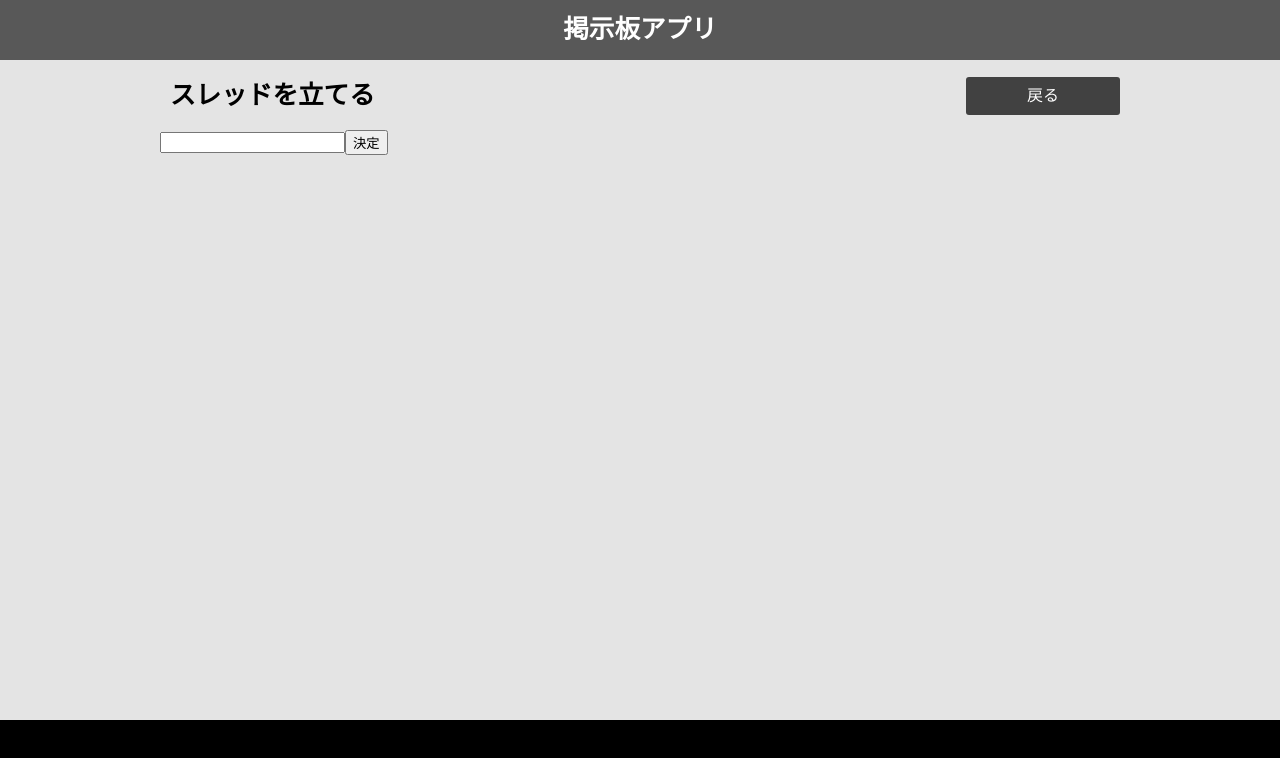
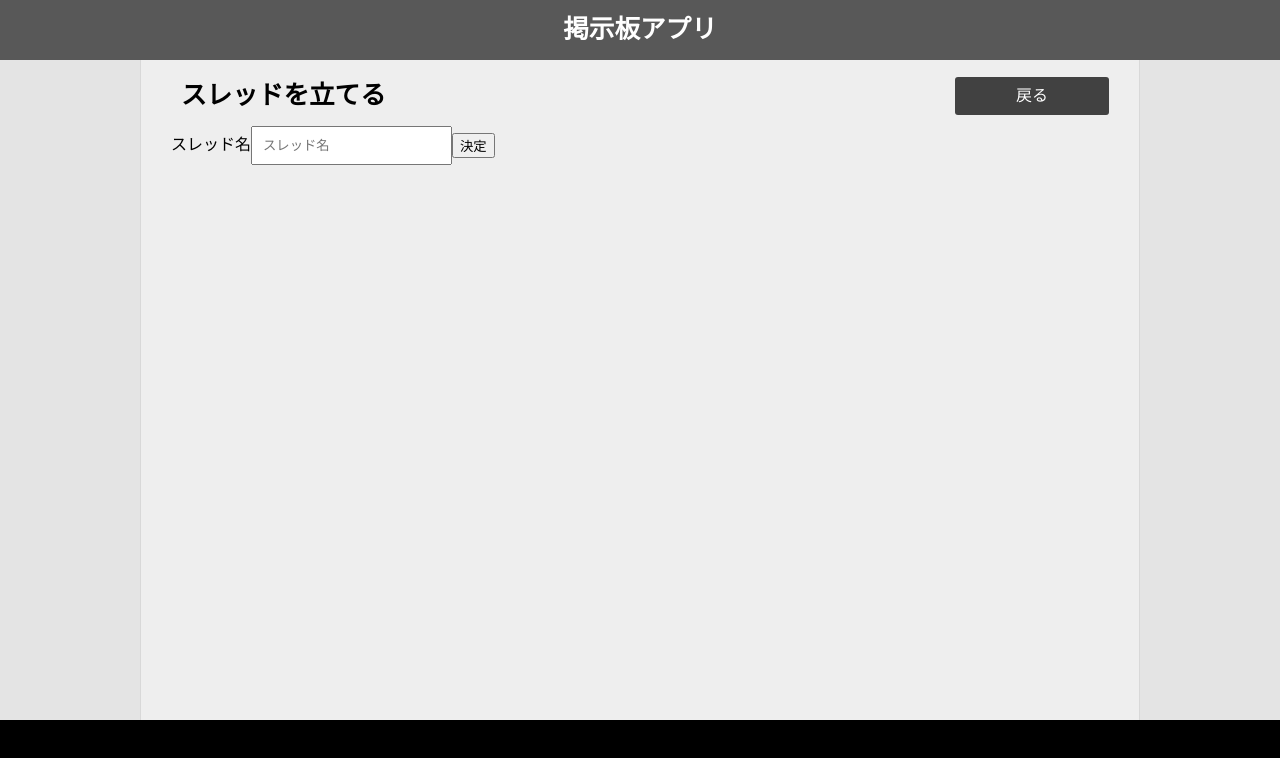
Before and after one commit to ko357255/react-keijiban, a React (Vite) app: page /threads/new in a window 1280 px wide. Shown: the top 758 px of the page. Built offline with nearby package versions, Linux system fonts and the light colour scheme.

Commit message:
スレッド作成を追加

```diff
--- a/src/App.css
+++ b/src/App.css
@@ -34,8 +34,11 @@ main {
   width: 100%;
   max-width: 1000px;
   margin: 0 auto;
-  padding: 10px 20px;
+  padding: 10px 30px;
   box-sizing: border-box;
+  background-color: #eeeeee;
+  border-left: 1px solid #d8d8d8;
+  border-right: 1px solid #d8d8d8;
 }
 
 main .threds-box {
@@ -79,6 +82,11 @@ main .title {
   box-shadow: #cfcfcf 0px 1px 1px 0px, #cfcfcf 0px 1px 1px 1px;
 }
 
+input[type="text"] {
+  padding: 10px;
+}
+
+
 footer {
   width: 100%;
   height: 80px;
--- a/src/pages/NewThreads.tsx
+++ b/src/pages/NewThreads.tsx
@@ -1,7 +1,45 @@
 
-import { Link } from 'react-router-dom';
+import React, { useState } from 'react';
+import { Link, useNavigate } from 'react-router-dom';
 
 function NewThreads() {
+  const [title, setTitle] = useState('');
+
+  const navigate = useNavigate();
+
+  const createThreads = async () => {
+    const url = `https://railway.bulletinboard.techtrain.dev/threads`;
+    try {
+      const res = await fetch(url, {
+        method: 'POST',
+        body: JSON.stringify({ title }),
+      });
+
+      if (!res.ok) {
+        console.error(res.status, res.statusText);
+        return
+      }
+      const result: { id: string, title: string } = await res.json();
+
+      alert(`「${result.title}」を立てました`);
+      // トップページに遷移する
+      navigate('/');
+
+    } catch (e) {
+      console.error(e);
+    }
+  }
+
+  const handleSubmit = (e: React.FormEvent) => {
+    e.preventDefault(); // フォームの送信をキャンセルする
+    createThreads();
+  }
+
+  //
+  const handleChange = (e: React.ChangeEvent<HTMLInputElement>) => {
+    setTitle(e.target.value);
+  }
+
   return (
     <main>
       <div>
@@ -15,9 +53,10 @@ function NewThreads() {
         </div>
       </div>
       <div>
-        <form action="post">
-          <input type="text" />
-          <input type="submit" value='決定'/>
+        <form onSubmit={handleSubmit}>
+          <label htmlFor="title">スレッド名</label>
+          <input name='title' type="text" value={title} placeholder='スレッド名' onChange={handleChange} />
+          <input type="submit" value='決定' />
         </form>
       </div>
     </main>
```
